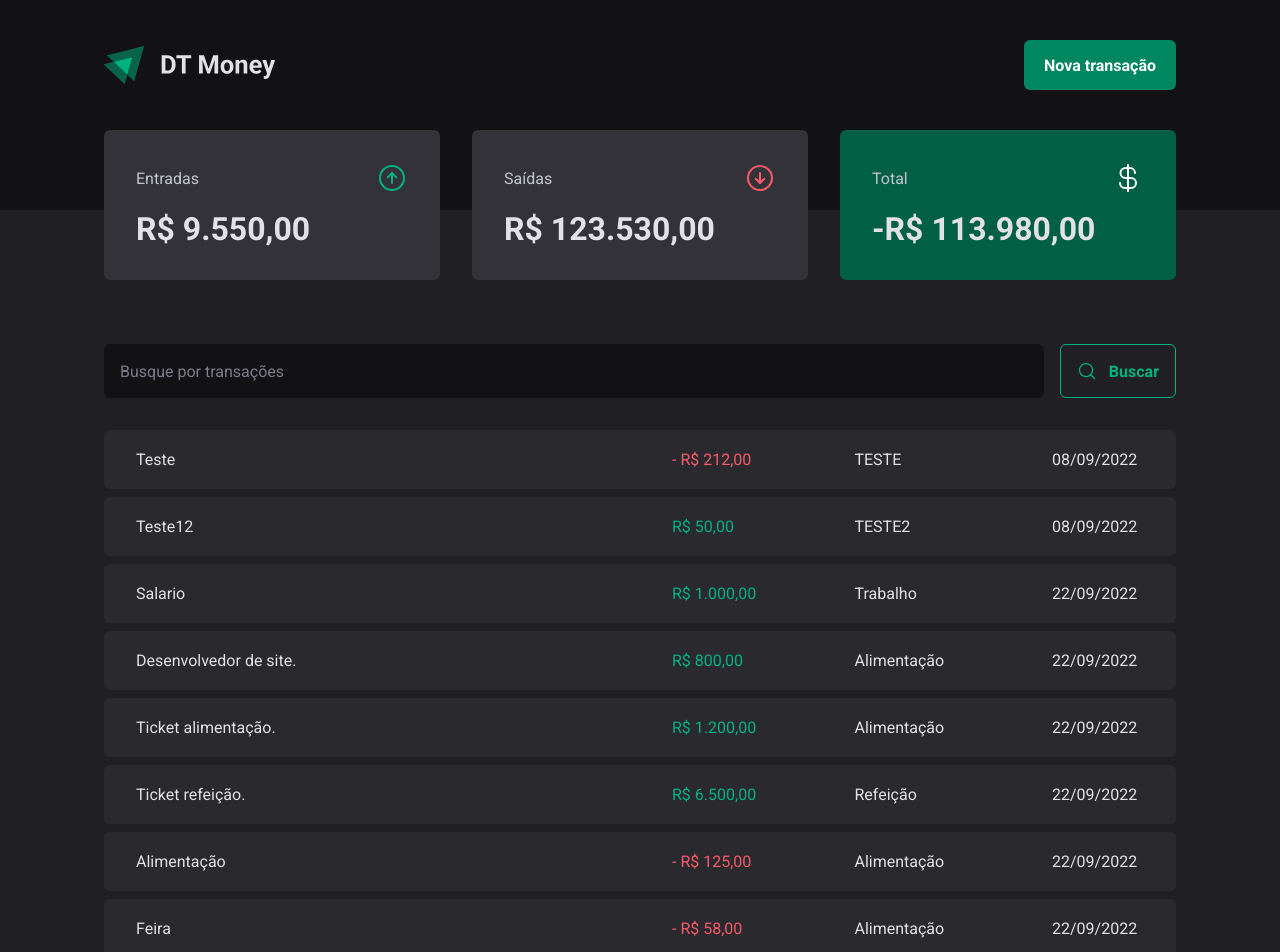
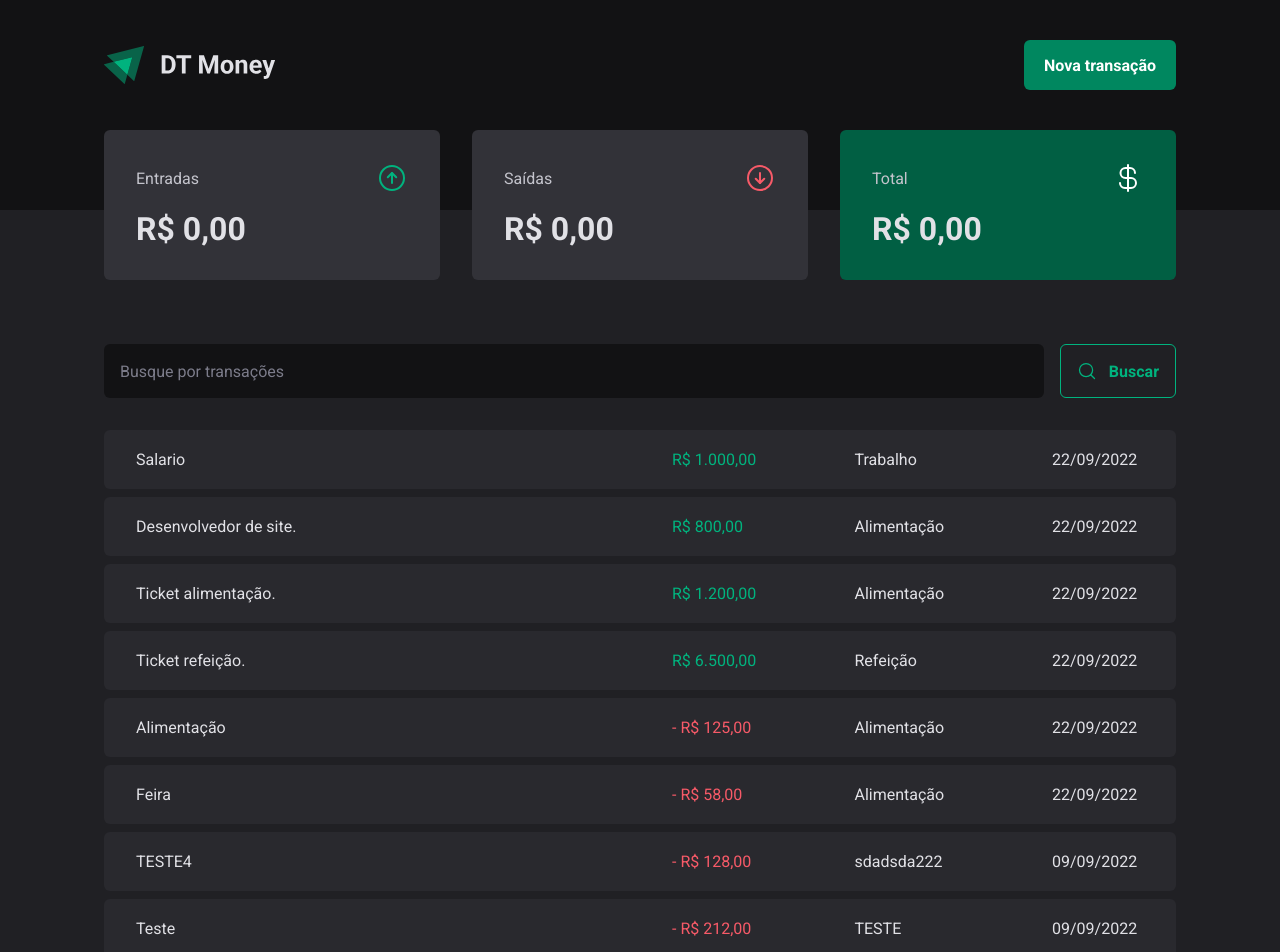
Before and after one commit to igorWebMASTER/dt-money-react, a React (Vite) app: page / in a window 1280 px wide. Shown: the top 952 px of the page. Built offline with nearby package versions, Linux system fonts and the light colour scheme; data requests are answered from the project's data file.

Commit message:
perf: add perfmance changes

```diff
--- a/package.json
+++ b/package.json
@@ -21,7 +21,9 @@
     "react": "^18.2.0",
     "react-dom": "^18.2.0",
     "react-hook-form": "^7.34.2",
+    "scheduler": "^0.23.0",
     "styled-components": "^5.3.5",
+    "use-context-selector": "^1.4.1",
     "zod": "^3.19.0"
   },
   "devDependencies": {
--- a/server.json
+++ b/server.json
@@ -49,19 +49,19 @@
       "createdAt": "2022-09-22T19:34:44.005Z"
     },
     {
+      "id": 8,
       "description": "Teste",
       "price": 212,
       "category": "TESTE",
       "type": "outcome",
-      "createdAt": "Thu Sep 08 2022",
-      "id": 8
+      "createdAt": "2022-09-09T02:08:28.619Z"
     },
     {
       "description": "Teste12",
       "price": 50,
       "category": "TESTE2",
       "type": "income",
-      "createdAt": "Thu Sep 08 2022",
+      "createdAt": "2022-09-09T02:08:28.619Z",
       "id": 9
     },
     {
@@ -76,7 +76,7 @@
       "description": "TESTE4",
       "category": "sdadsda222",
       "type": "outcome",
-      "price": 12,
+      "price": 128,
       "createdAt": "2022-09-09T02:09:01.324Z",
       "id": 11
     }
--- a/src/components/NewTransactionModal/index.tsx
+++ b/src/components/NewTransactionModal/index.tsx
@@ -11,8 +11,8 @@ import {
 import * as z from 'zod'
 
 import { zodResolver } from '@hookform/resolvers/zod'
+import { TransactionContext } from '../../contexts/TransactionsContexts'
 import { useContext } from 'react'
-import { TransactionContext } from '../../contexts/TransactionsContexts'
 
 const newTransactionModalSchema = z.object({
   description: z.string(),
@@ -25,6 +25,7 @@ type NewTransactionFormInputs = z.infer<typeof newTransactionModalSchema>
 
 export function NewTransactionModal() {
   const { createTransaction } = useContext(TransactionContext)
+
   const {
     handleSubmit,
     control,
--- a/src/contexts/TransactionsContexts.tsx
+++ b/src/contexts/TransactionsContexts.tsx
@@ -1,4 +1,4 @@
-import React, { createContext, useEffect, useState } from 'react'
+import React, { createContext, useEffect, useState, useCallback } from 'react'
 import { api } from '../lib/axios'
 
 export interface Transaction {
@@ -34,7 +34,7 @@ export const TransactionContext = createContext<TransactionContextType>(
 export function TransactionsProvider({ children }: TransactionsProviderProps) {
   const [transactions, setTransactions] = useState<Transaction[]>([])
 
-  const fetchTransactions = async (query?: string) => {
+  const fetchTransactions = useCallback(async (query?: string) => {
     const response = await api.get('/transactions', {
       params: {
         _sort: 'createdAt',
@@ -43,10 +43,12 @@ export function TransactionsProvider({ children }: TransactionsProviderProps) {
       },
     })
     setTransactions(response.data)
-  }
+  }, [])
 
-  async function createTransaction(data: CreateTransactionInput) {
+  const createTransaction = useCallback(
+    async (data: CreateTransactionInput) => {
      const { category, description, price, type } = data
+
       const response = await api.post('/transactions', {
         description,
         category,
@@ -56,7 +58,7 @@ export function TransactionsProvider({ children }: TransactionsProviderProps) {
       })
 
       setTransactions((state) => [response.data, ...state])
-  }
+  }, [])
 
   useEffect(() => {
     fetchTransactions()
--- a/src/hooks/useTransactions.ts
+++ b/src/hooks/useTransactions.ts
@@ -1,10 +1,10 @@
-import { useContext } from 'react'
+import { useContext, useMemo } from 'react'
 import { TransactionContext } from '../contexts/TransactionsContexts'
 
 export const useSummary = () => {
   const { transactions } = useContext(TransactionContext)
 
-  const summary = transactions.reduce(
+  const summary = useMemo(() => transactions.reduce(
       (acc, transaction) => {
         switch (transaction.type) {
           case 'income':
@@ -18,10 +18,11 @@ export const useSummary = () => {
           default:
             break
         }
+
         return acc
       },
       { income: 0, outcome: 0, total: 0 },
-  )
+  ), [])
 
   return summary
 }
--- /dev/null
+++ b/src/pages/Transactions/components/Filters/Filters.tsx
@@ -0,0 +1,9 @@
+import React from 'react'
+
+export function Filters() {
+  return (
+    <div style={{ margin: '1rem  0'}}>
+
+    </div>
+  )
+}
--- a/src/pages/Transactions/components/SearchForm/index.tsx
+++ b/src/pages/Transactions/components/SearchForm/index.tsx
@@ -3,8 +3,10 @@ import { useForm } from 'react-hook-form'
 import { SearchFormContainer } from './styles'
 import * as z from 'zod'
 import { zodResolver } from '@hookform/resolvers/zod'
-import { useContext } from 'react'
+import { useContextSelector } from 'use-context-selector'
+
 import { TransactionContext } from '../../../../contexts/TransactionsContexts'
+import { memo, useContext } from 'react'
 
 const searchFormSchema = z.object({
   query: z.string(),
@@ -12,7 +14,7 @@ const searchFormSchema = z.object({
 
 type SearchFormInputs = z.infer<typeof searchFormSchema>
 
-export function SearchForm() {
+export function SearchFormComponent() {
   const { fetchTransactions } = useContext(TransactionContext)
 
   const {
@@ -41,3 +43,5 @@ export function SearchForm() {
     </SearchFormContainer>
   )
 }
+
+export const SearchForm = memo(SearchFormComponent)
--- a/src/pages/Transactions/index.tsx
+++ b/src/pages/Transactions/index.tsx
@@ -1,24 +1,25 @@
-import { useContext } from 'react'
 import Header from '../../components/Header'
 import { Summary } from '../../components/Summary'
 import { TransactionContext } from '../../contexts/TransactionsContexts'
 import { dateFormatter, priceFormatter } from '../../utils/formatter'
 import { SearchForm } from './components/SearchForm'
-import {
+  import {
   PriceHighlight,
   TransactionsContainer,
   TransactionsTable,
 } from './styles'
+import { useContext } from 'react'
+import { Filters } from './components/Filters/Filters'
 
 export function Transactions() {
   const { transactions } = useContext(TransactionContext)
-
   return (
     <div>
       <Header />
       <Summary />
       <TransactionsContainer>
         <SearchForm />
+        <Filters />
         <TransactionsTable>
           <tbody>
             {transactions.map((transaction) => {
```
Also changed, not shown: src/pages/Transactions/components/Filters/styles.ts (added), 1 other file (tests, documents, lock files or other folders). Lines whose indentation alone changed are shown as unchanged.
